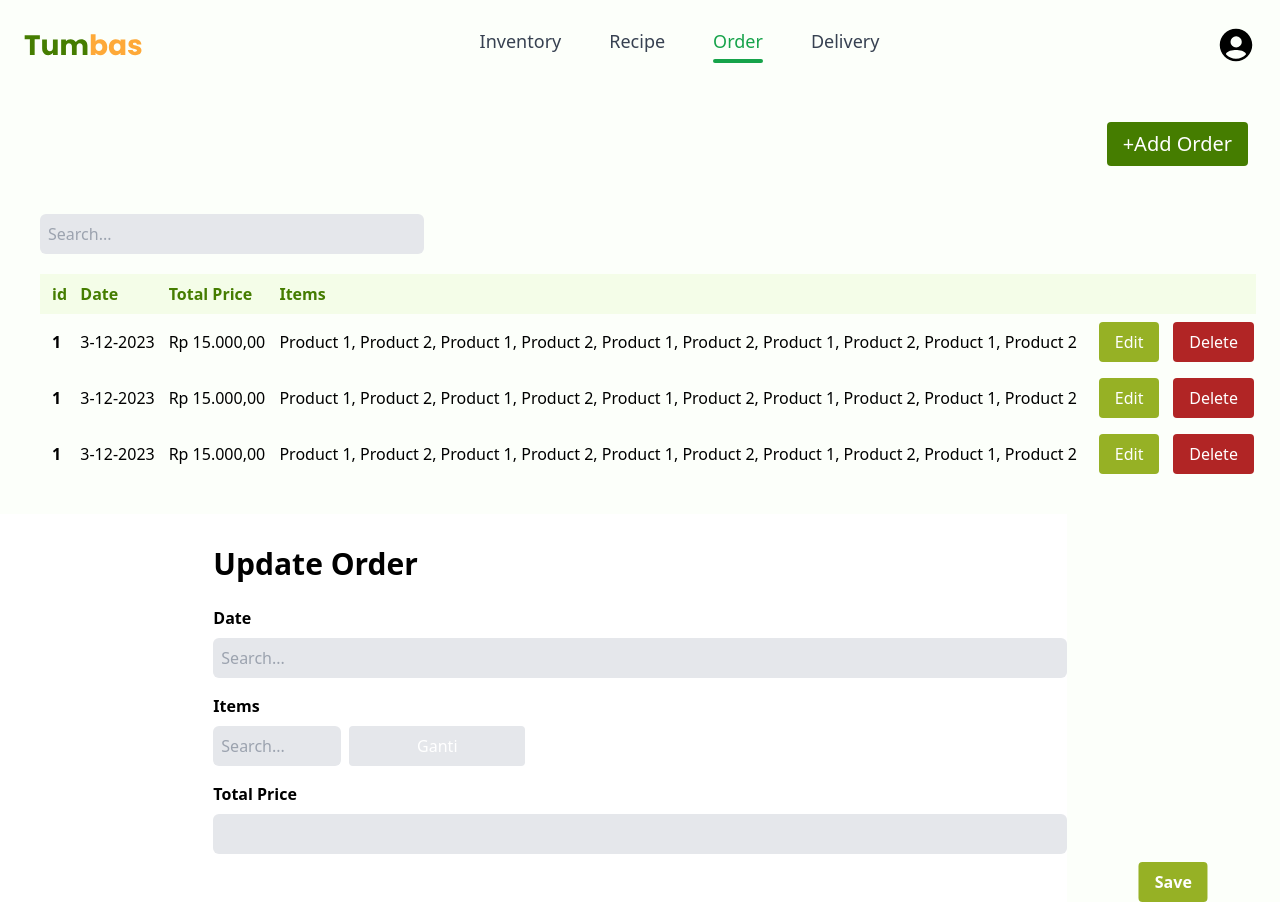
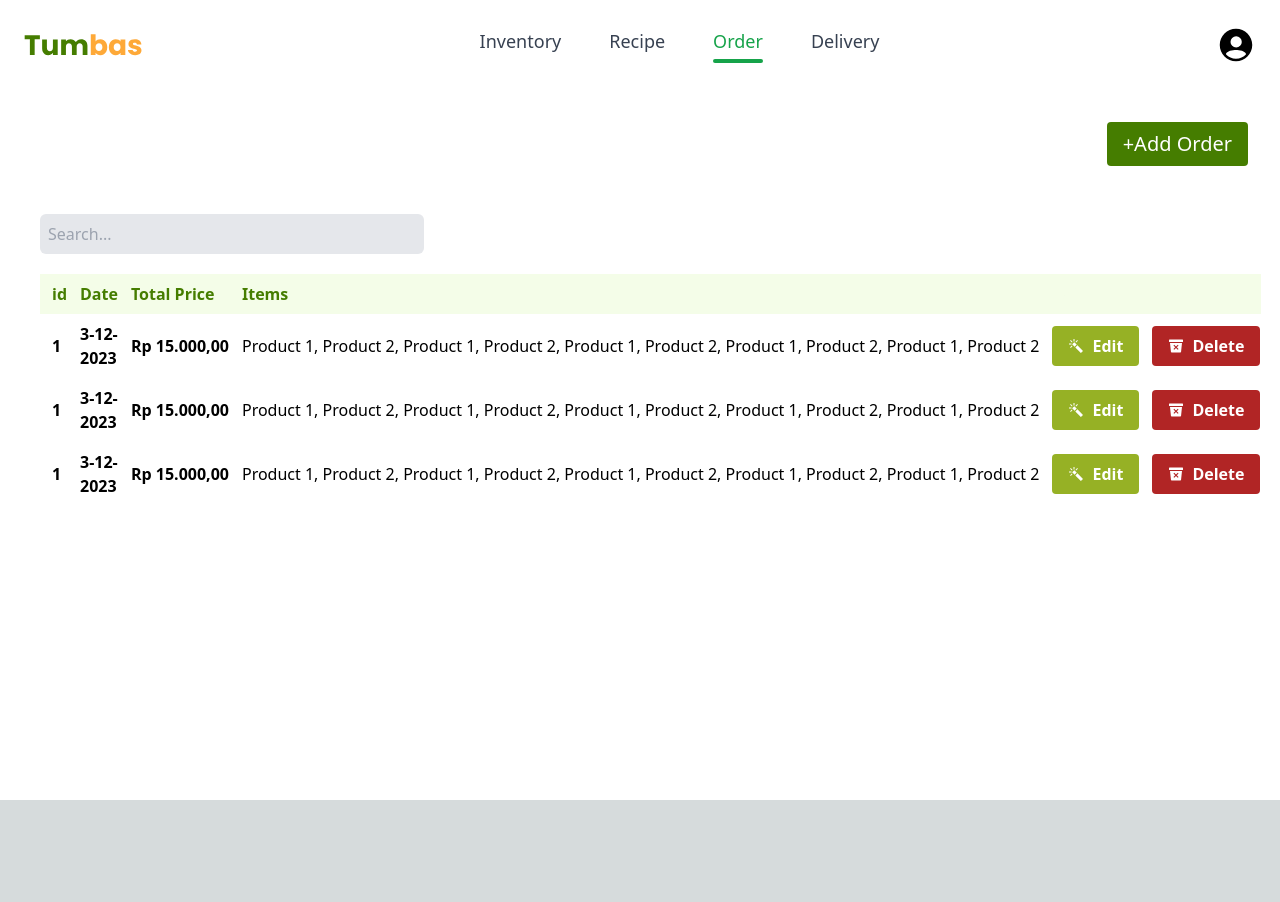
Before and after one commit to Harmerz/paw-fe, a Next.js app: page /order in a window 1280 px wide. After the commit the page ends 800 px from the top, so only its background shows below. Built offline with nearby package versions, Linux system fonts and the light colour scheme.

Commit message:
feat: static order list page

```diff
--- a/src/app/order/page.js
+++ b/src/app/order/page.js
@@ -1,12 +1,10 @@
 'use client'
 
-import { useState } from 'react'
+import { IoColorWandSharp, IoTrashBinSharp } from 'react-icons/io5'
 
 import { NavBar } from '@/components/elements/navbar'
 
 export default function Order() {
-  const [quantity, setQuantity] = useState(false)
-
   const formatDate = (timestamp) => {
     const date = new Date(timestamp)
     const day = date.getDate()
@@ -16,7 +14,7 @@ export default function Order() {
     return `${day}-${month}-${year}`
   }
 
-  function formatCurrency(amount) {
+  const formatCurrency = (amount) => {
     const formattedAmount = new Intl.NumberFormat('id-ID', {
       style: 'currency',
       currency: 'IDR',
@@ -319,7 +317,7 @@ export default function Order() {
   ]
 
   return (
-    <div style={{ backgroundColor: '#FCFFFA' }} className="bg-white bg-contain">
+    <div className="min-h-screen bg-white bg-contain">
       <NavBar />
       <div className="p-8">
         <div className="flex flex-col items-start">
@@ -338,7 +336,6 @@ export default function Order() {
               placeholder="Search..."
             />
           </div>
-        </div>
           <table className="mx-2 mt-5 table w-full text-left">
             <thead>
               <tr className="font-poppins bg-ijo4 text-ijo1">
@@ -353,27 +350,27 @@ export default function Order() {
 
             <tbody>
               {tableData.map((data) => (
-              <tr key={data.id} className="font-medium text-black">
-                <td className="py-4 pl-3 font-bold">{data.id}</td>
+                <tr key={data.id} className="font-bold text-black">
+                  <td className="py-4 pl-3">{data.id}</td>
                   <td className="py-2 pl-3">{formatDate(data.date)}</td>
                   <td className="py-2 pl-3">{formatCurrency(data.totalPrice)}</td>
-                <td className="text-overflow-ellipsis overflow-hidden whitespace-nowrap py-2 pl-3">
+                  <td className="text-overflow-ellipsis overflow-hidden whitespace-nowrap py-2 pl-3 font-medium">
                     {data.items.map((item) => item.name).join(', ')}
                   </td>
                   <td className="py-2 pl-3">
                     <button
                       type="button"
-                    className="cursor-pointer rounded bg-ijo3 px-4 py-2 text-white"
+                      className="flex cursor-pointer items-center rounded bg-ijo3 px-4 py-2 text-white"
                     >
-                    Edit
+                      <IoColorWandSharp className="mr-2" /> Edit
                     </button>
                   </td>
                   <td className="py-2 pl-3">
                     <button
                       type="button"
-                    className="cursor-pointer rounded bg-merah-tumbas px-4 py-2 text-white"
+                      className="flex cursor-pointer items-center rounded bg-merah-tumbas px-4 py-2 text-white"
                     >
-                    Delete
+                      <IoTrashBinSharp className="mr-2" /> Delete
                     </button>
                   </td>
                 </tr>
@@ -381,54 +378,6 @@ export default function Order() {
             </tbody>
           </table>
         </div>
-      <div className="flex">
-        <div className="w-1/6 flex-none bg-white" />
-
-        <div className="w-2/3 flex-grow bg-white">
-          <div className="pb-6 pt-8 text-3xl font-bold text-black">Update Order</div>
-
-          <div className="pb-2 font-bold text-black">Date</div>
-          <div className="pb-4">
-            <input
-              type="text"
-              className="w-full rounded-md bg-gray-200 p-2 text-black"
-              placeholder="Search..."
-            />
-          </div>
-
-          <div className="pb-2 font-bold text-black">Items</div>
-          <div className="flex flex-row gap-2 pb-4">
-            <input
-              type="text"
-              className="w-32 rounded-md bg-gray-200 p-2 text-black"
-              placeholder="Search..."
-            />
-            <div className="relative">
-              <button
-                type="button"
-                className="w-44 cursor-pointer rounded bg-gray-200 px-4 py-2 text-white"
-                onClick={() => setQuantity(!quantity)}
-              >
-                Ganti
-              </button>
-              {quantity && <div className="absolute w-full bg-yellow-200 text-black">kg</div>}{' '}
-            </div>
-          </div>
-
-          <div className="pb-2 font-bold text-black">Total Price</div>
-          <div className="pb-12">
-            <input type="text" className="w-full rounded-md bg-gray-200 p-2 text-black" />
-          </div>
-        </div>
-
-        <div className="white relative w-1/6 flex-none">
-          <button
-            type="button"
-            className="absolute bottom-0 left-1/2 -translate-x-1/2 transform cursor-pointer rounded bg-ijo3 px-4 py-2 font-bold text-white"
-          >
-            Save
-          </button>
-        </div>
       </div>
     </div>
   )
```
Lines whose indentation alone changed are shown as unchanged.
